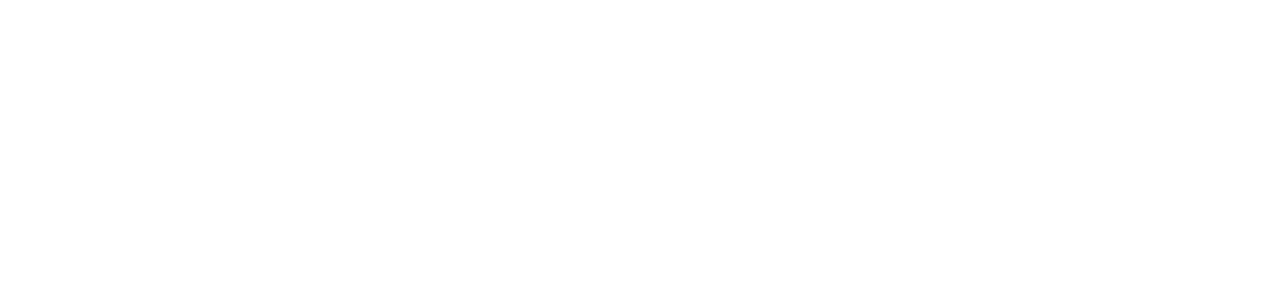
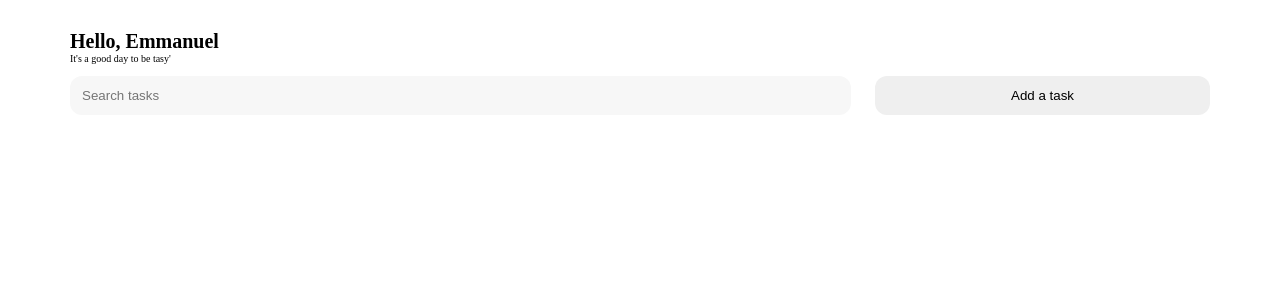
Before and after one commit to cemmanuelonyema/tasy, a React (Vite) app: page / in a window 1280 px wide. Shown: the top 300 px of the page. Built offline with nearby package versions, Linux system fonts and the light colour scheme.

Commit message:
add header component with search box and add task button

```diff
--- a/src/App.tsx
+++ b/src/App.tsx
@@ -1,7 +1,12 @@
 import "./App.css";
+import { Header } from "./components/header/Header";
 
 export const App: React.FC = () => {
-  return <main className="App"></main>;
+  return (
+    <main className="App">
+      <Header />
+    </main>
+  );
 };
 
 export default App;
--- /dev/null
+++ b/src/components/header/Header.tsx
@@ -0,0 +1,28 @@
+import React from "react";
+import "./header.css";
+
+export const Header: React.FC = () => {
+  return (
+    <header className="header">
+      <div className="header__container">
+        {/* <div className="logo-box">
+          <img src="" alt="logo" />
+        </div>
+        <div>
+          <span>add</span>
+          <span>add</span>
+          <span>add</span>
+        </div> */}
+
+        <div className="user-box">
+          <h1>Hello, Emmanuel</h1>
+          <p>It's a good day to be tasy'</p>
+        </div>
+        <form className="task-function" onSubmit={(e) => e.preventDefault()}>
+          <input type="text" placeholder="Search tasks" />
+          <button>Add a task</button>
+        </form>
+      </div>
+    </header>
+  );
+};
--- /dev/null
+++ b/src/components/header/header.css
@@ -0,0 +1,33 @@
+.header {
+}
+
+.header__container {
+  max-width: 120rem;
+  margin: 0 auto;
+  padding: 3rem;
+
+  display: flex;
+  flex-direction: column;
+  gap: 1.2rem;
+}
+
+.task-function {
+  display: flex;
+  gap: 2.4rem;
+}
+
+.task-function input {
+  width: 70%;
+  padding: 1.2rem;
+  border-radius: 1.2rem;
+  border: none;
+  outline: none;
+
+  background-color: #f7f7f7;
+}
+
+.task-function button {
+  width: 30%;
+  padding: 1.2rem;
+  border-radius: 1.2rem;
+}
```
